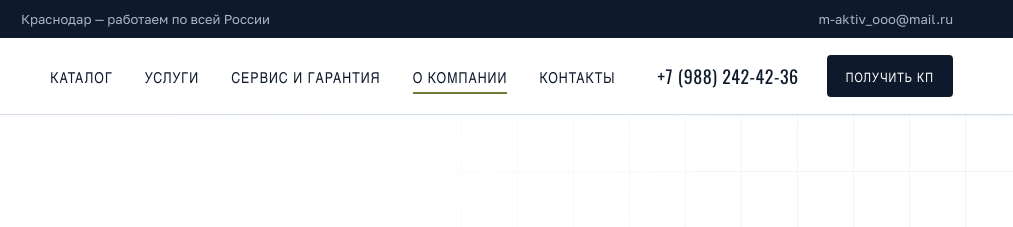
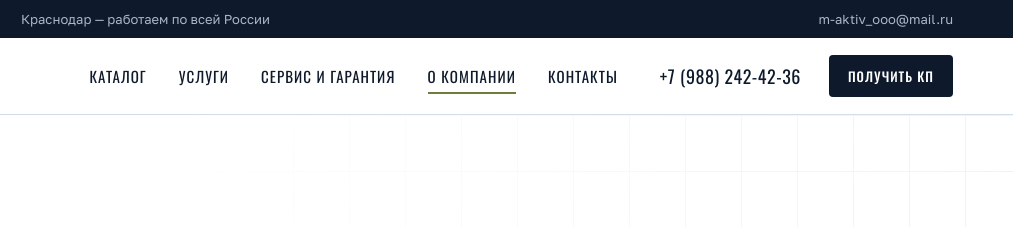
Before and after one commit to evgovorukha-cloud/m-aktiv-site, a plain HTML site: page about.html in a window 1280 px wide. Shown: the top 227 px of the page, 267-1280 px from the left. Drawn offline with nearby package versions, Linux system fonts and the light colour scheme.

Commit message:
[agent] update: шрифты М-Актив хранятся на сайте, без Google Fonts
Co-Authored-By: Claude Opus 5.5 <noreply@anthropic.com>

```diff
--- a/about.html
+++ b/about.html
@@ -6,9 +6,7 @@
   <title>О компании — М-Актив</title>
   <meta name="description" content="ООО «М-Актив» — поставка, монтаж и сервис высокотехнологичного медицинского оборудования. 26 инженеров, более 1000 монтажей, работа по всей России.">
   <link rel="icon" href="assets/img/favicon.svg" type="image/svg+xml">
-  <link rel="preconnect" href="https://fonts.googleapis.com">
-  <link rel="preconnect" href="https://fonts.gstatic.com" crossorigin>
-  <link href="https://fonts.googleapis.com/css2?family=Golos+Text:wght@400;500;600&family=JetBrains+Mono:wght@400;500&family=Oswald:wght@400;500;600&display=swap" rel="stylesheet">
+  <link rel="stylesheet" href="assets/css/fonts.css">
   <link rel="stylesheet" href="assets/css/style.css">
 </head>
 <body data-page="about">
--- /dev/null
+++ b/assets/css/fonts.css
@@ -0,0 +1,129 @@
+/* Шрифты хранятся на сайте (без запросов к Google). Лицензия: SIL Open Font License 1.1 */
+@font-face {
+  font-family: 'Golos Text';
+  font-style: normal;
+  font-weight: 400;
+  font-display: swap;
+  src: url(../fonts/golos-text-cyrillic-f57bdd.woff2) format('woff2');
+  unicode-range: U+0301, U+0400-045F, U+0490-0491, U+04B0-04B1, U+2116;
+}
+@font-face {
+  font-family: 'Golos Text';
+  font-style: normal;
+  font-weight: 400;
+  font-display: swap;
+  src: url(../fonts/golos-text-latin-0defa2.woff2) format('woff2');
+  unicode-range: U+0000-00FF, U+0131, U+0152-0153, U+02BB-02BC, U+02C6, U+02DA, U+02DC, U+0304, U+0308, U+0329, U+2000-206F, U+20AC, U+2122, U+2191, U+2193, U+2212, U+2215, U+FEFF, U+FFFD;
+}
+@font-face {
+  font-family: 'Golos Text';
+  font-style: normal;
+  font-weight: 500;
+  font-display: swap;
+  src: url(../fonts/golos-text-cyrillic-f57bdd.woff2) format('woff2');
+  unicode-range: U+0301, U+0400-045F, U+0490-0491, U+04B0-04B1, U+2116;
+}
+@font-face {
+  font-family: 'Golos Text';
+  font-style: normal;
+  font-weight: 500;
+  font-display: swap;
+  src: url(../fonts/golos-text-latin-0defa2.woff2) format('woff2');
+  unicode-range: U+0000-00FF, U+0131, U+0152-0153, U+02BB-02BC, U+02C6, U+02DA, U+02DC, U+0304, U+0308, U+0329, U+2000-206F, U+20AC, U+2122, U+2191, U+2193, U+2212, U+2215, U+FEFF, U+FFFD;
+}
+@font-face {
+  font-family: 'Golos Text';
+  font-style: normal;
+  font-weight: 600;
+  font-display: swap;
+  src: url(../fonts/golos-text-cyrillic-f57bdd.woff2) format('woff2');
+  unicode-range: U+0301, U+0400-045F, U+0490-0491, U+04B0-04B1, U+2116;
+}
+@font-face {
+  font-family: 'Golos Text';
+  font-style: normal;
+  font-weight: 600;
+  font-display: swap;
+  src: url(../fonts/golos-text-latin-0defa2.woff2) format('woff2');
+  unicode-range: U+0000-00FF, U+0131, U+0152-0153, U+02BB-02BC, U+02C6, U+02DA, U+02DC, U+0304, U+0308, U+0329, U+2000-206F, U+20AC, U+2122, U+2191, U+2193, U+2212, U+2215, U+FEFF, U+FFFD;
+}
+@font-face {
+  font-family: 'JetBrains Mono';
+  font-style: normal;
+  font-weight: 400;
+  font-display: swap;
+  src: url(../fonts/jetbrains-mono-cyrillic-b1b041.woff2) format('woff2');
+  unicode-range: U+0301, U+0400-045F, U+0490-0491, U+04B0-04B1, U+2116;
+}
+@font-face {
+  font-family: 'JetBrains Mono';
+  font-style: normal;
+  font-weight: 400;
+  font-display: swap;
+  src: url(../fonts/jetbrains-mono-latin-480c06.woff2) format('woff2');
+  unicode-range: U+0000-00FF, U+0131, U+0152-0153, U+02BB-02BC, U+02C6, U+02DA, U+02DC, U+0304, U+0308, U+0329, U+2000-206F, U+20AC, U+2122, U+2191, U+2193, U+2212, U+2215, U+FEFF, U+FFFD;
+}
+@font-face {
+  font-family: 'JetBrains Mono';
+  font-style: normal;
+  font-weight: 500;
+  font-display: swap;
+  src: url(../fonts/jetbrains-mono-cyrillic-b1b041.woff2) format('woff2');
+  unicode-range: U+0301, U+0400-045F, U+0490-0491, U+04B0-04B1, U+2116;
+}
+@font-face {
+  font-family: 'JetBrains Mono';
+  font-style: normal;
+  font-weight: 500;
+  font-display: swap;
+  src: url(../fonts/jetbrains-mono-latin-480c06.woff2) format('woff2');
+  unicode-range: U+0000-00FF, U+0131, U+0152-0153, U+02BB-02BC, U+02C6, U+02DA, U+02DC, U+0304, U+0308, U+0329, U+2000-206F, U+20AC, U+2122, U+2191, U+2193, U+2212, U+2215, U+FEFF, U+FFFD;
+}
+@font-face {
+  font-family: 'Oswald';
+  font-style: normal;
+  font-weight: 400;
+  font-display: swap;
+  src: url(../fonts/oswald-cyrillic-db2216.woff2) format('woff2');
+  unicode-range: U+0301, U+0400-045F, U+0490-0491, U+04B0-04B1, U+2116;
+}
+@font-face {
+  font-family: 'Oswald';
+  font-style: normal;
+  font-weight: 400;
+  font-display: swap;
+  src: url(../fonts/oswald-latin-ed56cb.woff2) format('woff2');
+  unicode-range: U+0000-00FF, U+0131, U+0152-0153, U+02BB-02BC, U+02C6, U+02DA, U+02DC, U+0304, U+0308, U+0329, U+2000-206F, U+20AC, U+2122, U+2191, U+2193, U+2212, U+2215, U+FEFF, U+FFFD;
+}
+@font-face {
+  font-family: 'Oswald';
+  font-style: normal;
+  font-weight: 500;
+  font-display: swap;
+  src: url(../fonts/oswald-cyrillic-db2216.woff2) format('woff2');
+  unicode-range: U+0301, U+0400-045F, U+0490-0491, U+04B0-04B1, U+2116;
+}
+@font-face {
+  font-family: 'Oswald';
+  font-style: normal;
+  font-weight: 500;
+  font-display: swap;
+  src: url(../fonts/oswald-latin-ed56cb.woff2) format('woff2');
+  unicode-range: U+0000-00FF, U+0131, U+0152-0153, U+02BB-02BC, U+02C6, U+02DA, U+02DC, U+0304, U+0308, U+0329, U+2000-206F, U+20AC, U+2122, U+2191, U+2193, U+2212, U+2215, U+FEFF, U+FFFD;
+}
+@font-face {
+  font-family: 'Oswald';
+  font-style: normal;
+  font-weight: 600;
+  font-display: swap;
+  src: url(../fonts/oswald-cyrillic-db2216.woff2) format('woff2');
+  unicode-range: U+0301, U+0400-045F, U+0490-0491, U+04B0-04B1, U+2116;
+}
+@font-face {
+  font-family: 'Oswald';
+  font-style: normal;
+  font-weight: 600;
+  font-display: swap;
+  src: url(../fonts/oswald-latin-ed56cb.woff2) format('woff2');
+  unicode-range: U+0000-00FF, U+0131, U+0152-0153, U+02BB-02BC, U+02C6, U+02DA, U+02DC, U+0304, U+0308, U+0329, U+2000-206F, U+20AC, U+2122, U+2191, U+2193, U+2212, U+2215, U+FEFF, U+FFFD;
+}
```
Also changed, not shown: catalog.html (+1 -3 lines), category.html (+1 -3 lines), contacts.html (+1 -3 lines), index.html (+1 -3 lines), privacy.html (+1 -3 lines), service.html (+1 -3 lines), services.html (+1 -3 lines), assets/fonts/golos-text-cyrillic-f57bdd.woff2 (added), assets/fonts/golos-text-latin-0defa2.woff2 (added), assets/fonts/jetbrains-mono-cyrillic-b1b041.woff2 (added), assets/fonts/jetbrains-mono-latin-480c06.woff2 (added), assets/fonts/oswald-cyrillic-db2216.woff2 (added), assets/fonts/oswald-latin-ed56cb.woff2 (added).
